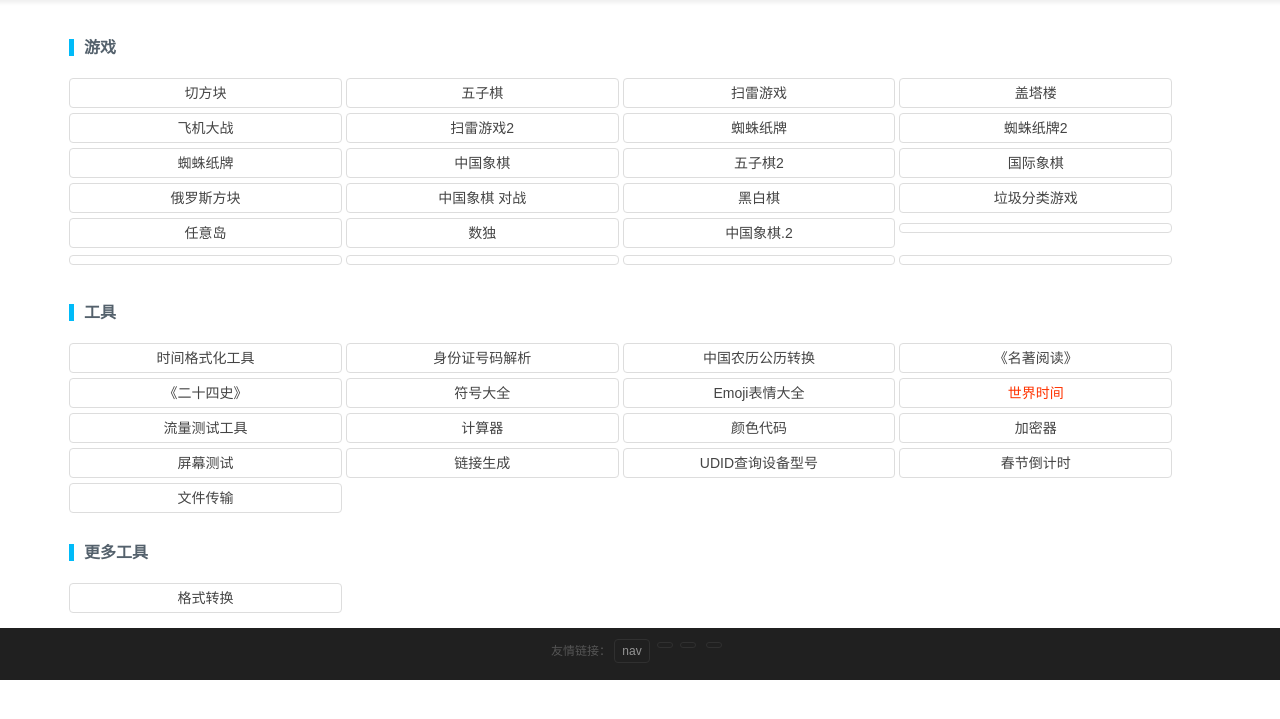
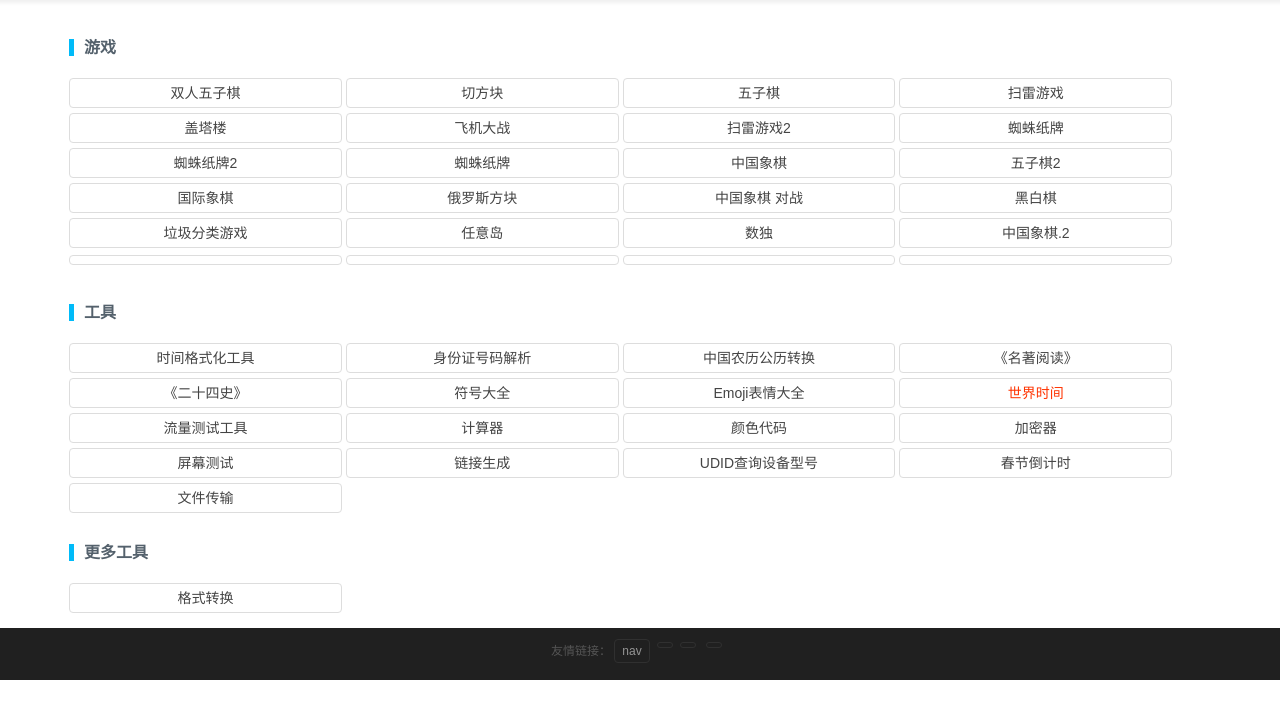
Before and after one commit to webvcd/dh, a plain HTML site: page index.html in a window 1280 px wide. Shown: the part 57-776 px from the top of the page. Drawn offline with nearby package versions, Linux system fonts and the light colour scheme; a script that the page names is missing.

Commit message:
Update index.html

```diff
--- a/index.html
+++ b/index.html
@@ -40,6 +40,7 @@
         <div class="col-md-12 footer-nav">
             <ul class="list-inline list-inline-bg">
                 <h3><span>游戏</span></h3>
+		    <li><span></span><a href="https://22g.top/yx/srwzq/" target="_blank">双人五子棋</a></li>
 		     <li><span></span><a href="https://22g.top/yx/qfk/" target="_blank">切方块</a></li>
                  <li><span></span><a href="https://22g.top/wzq/" target="_blank">五子棋</a></li>
 				 <li><span></span><a href="https://22g.top/slyx/" target="_blank">扫雷游戏</a></li>
@@ -59,7 +60,7 @@
 				 <li><span></span><a href="https://22g.top/yx/rydyx/" target="_blank">任意岛</a></li>
 				 <li><span></span><a href="https://22g.top/yx/shudu" target="_blank">数独</a></li>
 				 <li><span></span><a href="https://22g.top/yx/zgxq/" target="_blank">中国象棋.2</a></li>
-				 <li><span></span><a href="" target="_blank"></a></li>
+
 				 <li><span></span><a href="" target="_blank"></a></li>
 				 <li><span></span><a href="" target="_blank"></a></li>
 				 <li><span></span><a href="" target="_blank"></a></li>
```
